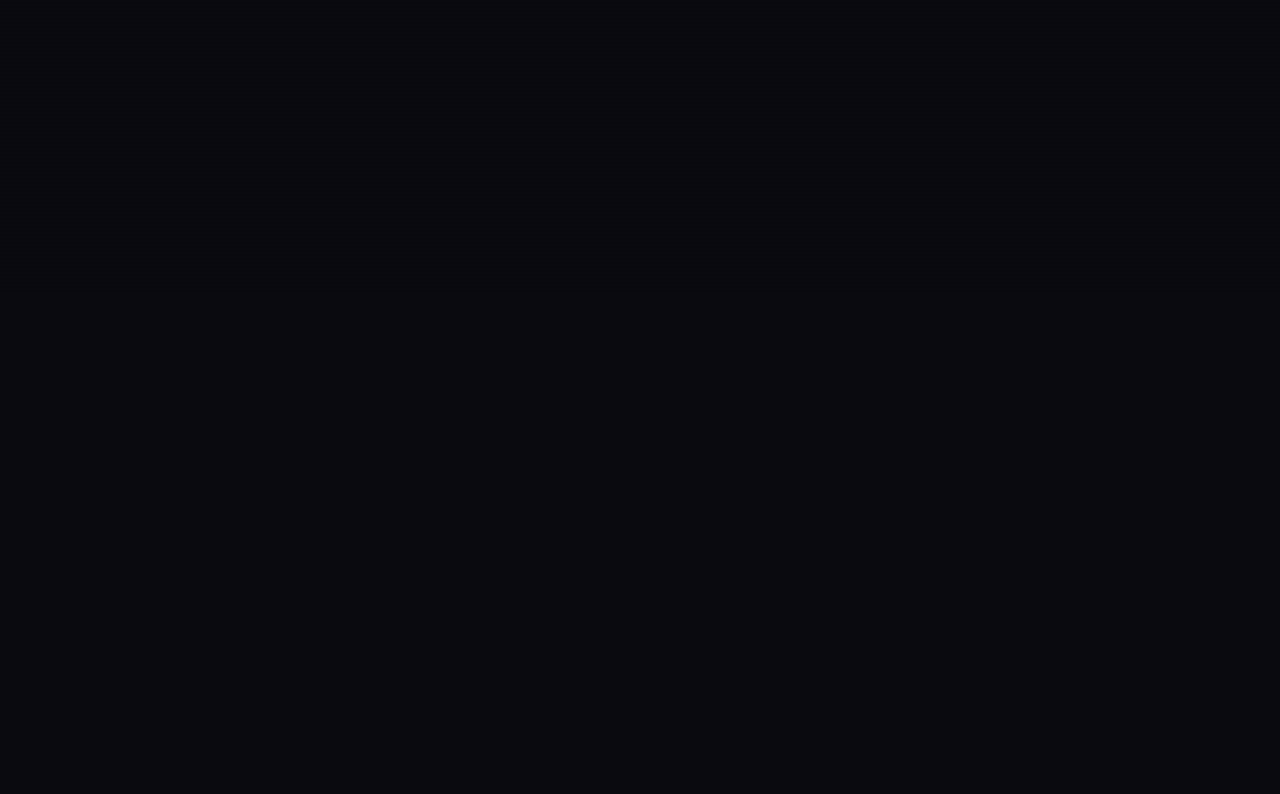
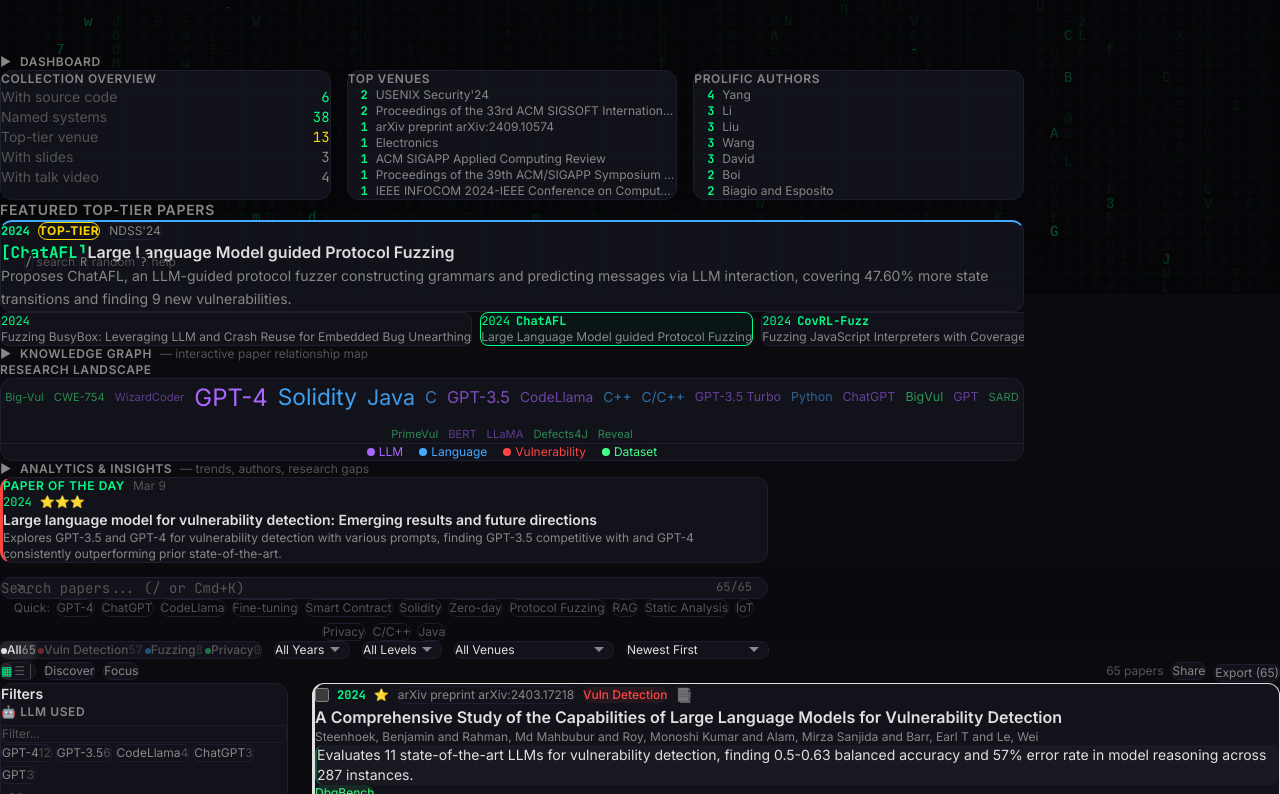
Before and after one commit to OwenSanzas/O2-CyberSecurity-Outpost, a React (Vite) app: page / in a window 1280 px wide. Shown: the part 506-1300 px from the top of the page. Before the commit the page ends 800 px from the top, so only its background shows below. Built offline with nearby package versions, Linux system fonts and the light colour scheme.

Commit message:
Fix TDZ crash: move usePreferences() before dependent useState calls
prefs was referenced in useState initializers before usePreferences()
was called, causing 'Cannot access before initialization' at runtime.

```diff
--- a/src/App.tsx
+++ b/src/App.tsx
@@ -44,6 +44,13 @@
 const PAGE_SIZE = 20
 
 function App() {
+  // Hooks that provide initial values must be called first
+  const { prefs, update: updatePref } = usePreferences()
+  const readingList = useReadingList()
+  const recentlyViewed = useRecentlyViewed()
+  const searchHistory = useSearchHistory()
+  const paperNotes = useNotes()
+
   const [query, setQuery] = useState('')
   const [category, setCategory] = useState<CategoryFilter>('all')
   const [yearFilter, setYearFilter] = useState('all')
@@ -71,12 +78,6 @@
     setQuery(debouncedSearch)
     if (debouncedSearch.trim()) searchHistory.add(debouncedSearch.trim())
   }, [debouncedSearch])
-
-  const readingList = useReadingList()
-  const recentlyViewed = useRecentlyViewed()
-  const searchHistory = useSearchHistory()
-  const paperNotes = useNotes()
-  const { prefs, update: updatePref } = usePreferences()
 
   const setSortBy = useCallback((s: SortBy) => {
     setSortByState(s)
```
